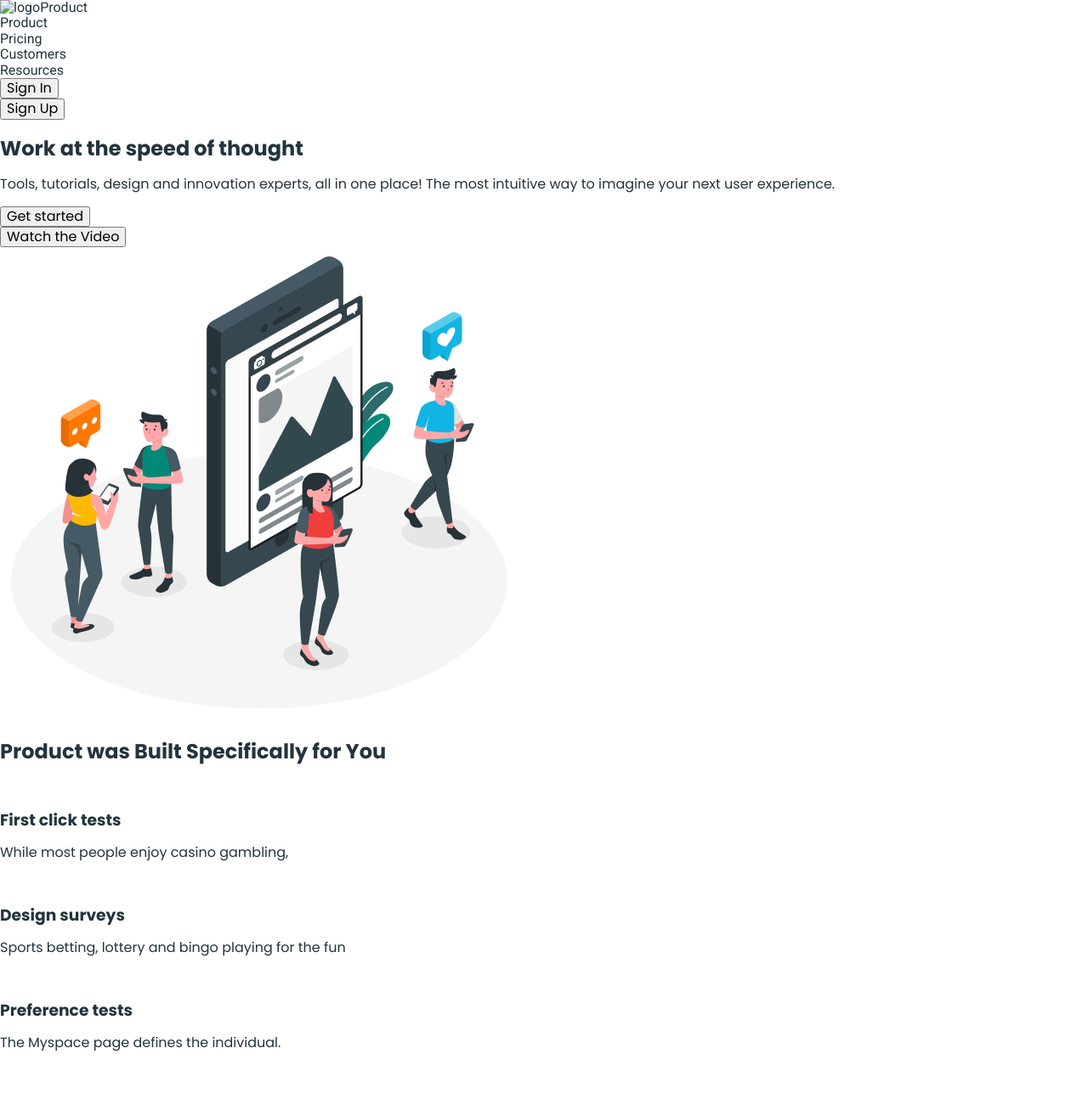
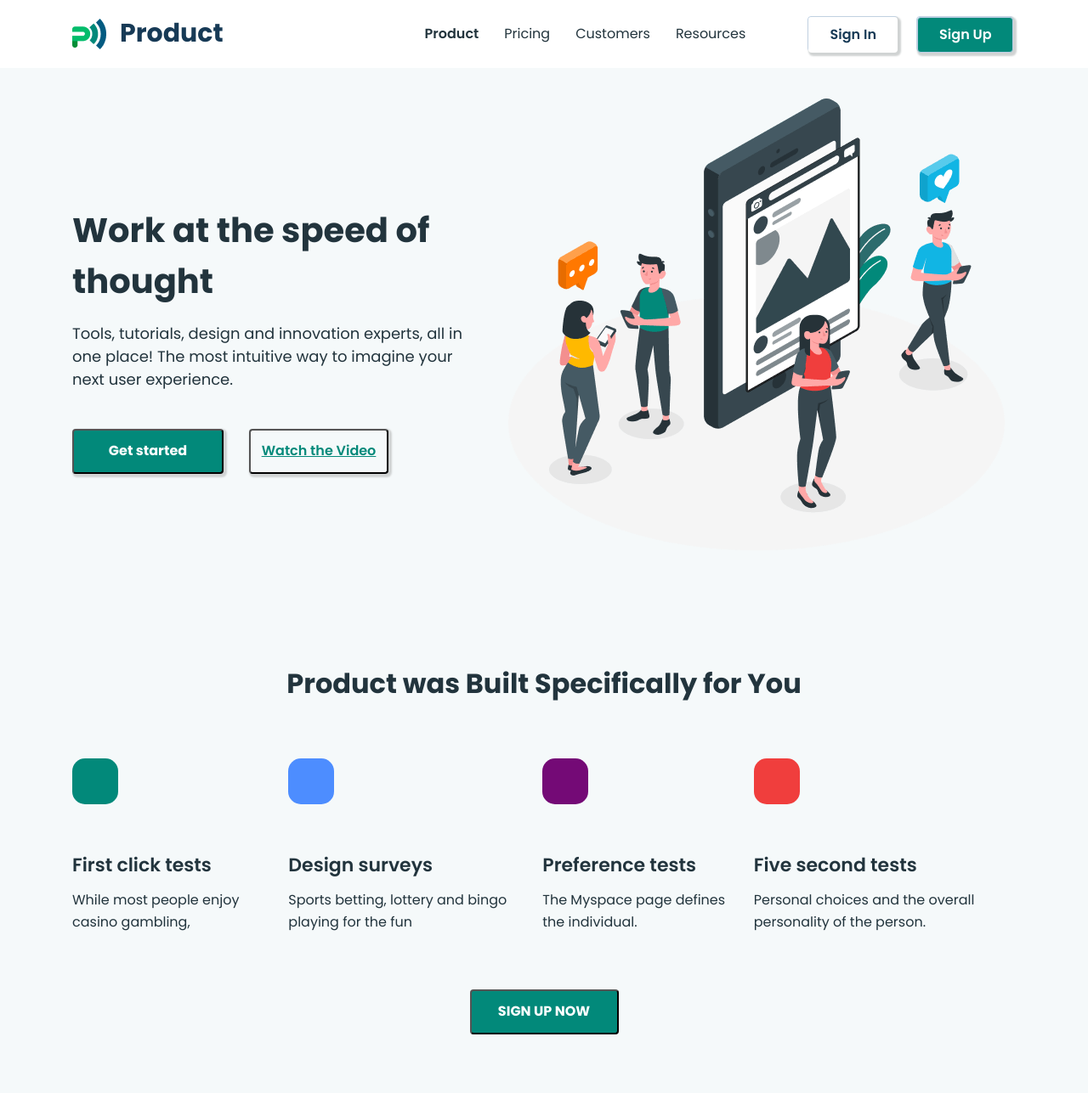
Before and after one commit to ukrainevictoria/Business-promotion, a plain HTML site: page index.html in a window 1280 px wide. Shown: the top 1287 px of the page at 85% size. Drawn offline with nearby package versions, Linux system fonts and the light colour scheme.

Commit message:
second blended

```diff
--- a/css/styles.css
+++ b/css/styles.css
@@ -8,18 +8,19 @@ body {
     }
 
 h1, h2, h3, h4, h5, h6, p,{
-    margin:0
+    margin: 0;
 }
 
 ul, ol {
     list-style-type: none;
-    padding: 0;
-    margin: 0;
+    padding-left: 0;
+    margin-top: 0;
+    margin-bottom: 0;
 }
 a {
     text-decoration: none;
     color: inherit;
-
+}
 .visually-hidden {
     position: absolute;
     width: 1px;
@@ -33,16 +34,17 @@ a {
     .address {
         font-style: normal;
 }
-    button {
+    .button {
         border: none;
         cursor: pointer;
     }
-font-family: "Inter",
-sans-serif;
-font-family: "Montserrat",
-sans-serif;
-font-family: "Roboto",
-sans-serif;
+    /* font-family: "Inter",
+    sans-serif;
+    font-family: "Montserrat",
+    sans-serif;
+    font-family: "Roboto",
+    sans-serif; */
+
 
 .container{
 max-width: 1150px;
@@ -51,119 +53,238 @@ margin: 0 auto;
 }
 
 /* Header */
+.header .container{
+display: flex;
+align-items: center;
+gap: 73px;
+}
+
+.header-navigation{
+display: flex;
+gap: 237px;
+align-items: center;
+}
+
 .header-logo{
 font-weight: 700;
 font-size: 30px;
-line-height: 0.93333;
+line-height: 0.93;
 color: #173a56;
+display: flex;
+align-items: center;
+gap: 16px;
 }
 
 .image-logo{
 width: 39px;
 height: 36px;
 }
+.header-menu-list{
+display: flex;
+column-gap: 30px;
+align-items: center;
+}
 
-.header-menu-item{
+.header-menu-link{
 font-weight: 400;
 font-size: 16px;
 line-height: 1.75;
 color: #22343d;
+padding-top: 26px;
+padding-bottom: 26px;
+display: block;
+}
+
+.current{
+font-weight: 600;
+}
+.header-button-list{
+display: flex;
+gap: 21px;
 }
 
 .header-button-item{
-font-family: "Poppins", sans-serif;
 font-weight: 600;
 font-size: 16px;
 text-align: center;
 color: #173a56;
 background-color: #fff;
-width: 105px;
 height: 42px;
 border: 1px solid #bcd0e5;
+border-radius: 4px;
 }
 
-header-button-it{
-    font-weight: 600;
-    font-size: 16px;
-    text-align: center;
+/* .header-button:hover,
+.header-button:focus{
+  background-color: #008080;
+}     */
+.sign-in{
+color: #173a56;
+width: 105px;
+background-color: #fff;
+box-shadow: 2px 2px 2px 2px
+   #d0d3d3;
+border:none
+}
+
+.sign-in:hover,
+.sign-in:focus{
+   background-color: #008080;
+   color: #fff;
+   box-shadow: 8px 5px 5px 3px
+   #b6b9b9;
+   border:none
+}
+
+.sign-up{
     color: #fff;
     background: #02897a;
-    border-radius: 4px;
     width: 113px;
-    height: 42px;
+    box-shadow: 2px 2px 2px 2px
+   #d0d3d3;
+}
+.sign-up:hover,
+.sign-up:focus,
+.hero-watch:hover,
+.hero-watch:focus{
+   background-color: #fff;
+   color: #008080;
+   box-shadow: 8px 5px 5px 3px
+   #b6b9b9;
+   border:none
 }
 
+
 /* Hero */
-.hero {}
+.hero {
+    padding: 25px 0 50px ;
+    background-color: #f5f9fa;
+}
+.hero .container{
+display: flex;
+align-items: center;
+gap: 35px;
+}
 
 .hero-title {
     font-weight: 700;
     font-size: 40px;
     line-height: 1.5;
     color: #22343d;
+    margin-bottom: 18px;
 }
 
 .hero-text {
     font-weight: 400;
     font-size: 18px;
-    line-height: 1.55556;
+    line-height: 1.5;
     color: #22343d;
+    margin-bottom: 45px;
 }
 
-.hero-button {
+.hero-button-list{
+    display: flex;
+    align-items: center;
+    gap: 30px;
+}
+.hero-button{
+    font-size; 16px;
+    border-radius: 4px;
+}
+.hero-get {
     font-weight: 700;
     font-size: 16px;
     color: #fff;
     width: 178px;
     height: 53px;
     background: #02897a;
+    box-shadow: 2px 2px 2px 2px
+   #d0d3d3;
 }
-.hero-button {
+.hero-watch {
 font-weight: 600;
 font-size: 16px;
+border-radius: 4px;
 text-decoration: underline;
 text-decoration-skip-ink: none;
 color: #02897a;
 background-color: #fff;
+width: 164px;
+height: 53px;
+background-color: inherit;
+box-shadow: 2px 2px 2px 2px
+#d0d3d3;
 }
 
 .hero-img {}
 
 /* Product Built  */
 
-.product-built {}
+.product-built {
+    padding: 50px 0 100px;
+    background-color: #f5f9fa;
 
+}
+
+.product-built .container {
+
+}
 .title-product-built {
     font-weight: 700;
     font-size: 32px;
     text-align: center;
     color: #22343d;
+    margin-bottom: 70px;
+}
+.box-icon {
+    border-radius: 15px;
+    width: 54px;
+    height: 54px;
+    margin-bottom: 18px;
+}
+.product-built-list {
+    display: flex;
+    gap: 30px;
+    margin-bottom: 50px;
 }
 
-.product-built-list {}
-
 .product-built-item {}
-
-.project-built-subtitle {
+.green {
+background: #02897a;
+}
+.blue {
+background: #4d8dff;
+}
+.violett {
+background: #740a76;
+}
+.red {
+background: #f03e3d;
+}
+.product-built-subtitle {
     font-weight: 600;
     font-size: 22px;
     color: #22343d;
+    margin-bottom: 15px;
 }
 
-.project-built-text {
+.product-built-text {
     font-weight: 400;
     font-size: 16px;
     line-height: 1.625;
     color: #22343d;
 }
 
-.project-button {
+.product-button {
     font-weight: 700;
     font-size: 16px;
-    color: #fff
+    color: #fff;
     width: 175px;
     height: 53px;
     background: #02897a;
+    border-radius: 4px;
+    display: block;
+    margin: 0 auto;
 }
 
 /* Management */
@@ -205,7 +326,7 @@ color: #22343d;
     font-weight: 400;
     font-size: 16px;
     line-height: 1.625;
-    olor: #22343d;
+    color: #22343d;
 }
 
 /* Customer Support */
--- a/index.html
+++ b/index.html
@@ -4,15 +4,17 @@
 <head>
     <meta charset="UTF-8">
     <meta name="viewport" content="width=device-width, initial-scale=1.0">
-    <title>Business promotion</title>
+    <!-- Normalize -->
+   <link rel="stylesheet" href="https://cdnjs.cloudflare.com/ajax/libs/modern-normalize/3.0.1/modern-normalize.min.css"
+        integrity="sha512-q6WgHqiHlKyOqslT/lgBgodhd03Wp4BEqKeW6nNtlOY4quzyG3VoQKFrieaCeSnuVseNKRGpGeDU3qPmabCANg=="
+        crossorigin="anonymous" referrerpolicy="no-referrer">
+        <!-- Fonts -->
     <link rel="preconnect" href="https://fonts.googleapis.com">
     <link rel="preconnect" href="https://fonts.gstatic.com" crossorigin>
     <link
-        href="https://fonts.googleapis.com/css2?family=Inter:,wght@14..32,100..900&family=Montserrat:wght@400,500,600,700,800,900&family=Poppins:ital,wght@0,100;0,200;0,300;0,400;0,500;0,600;0,700;0,800;0,900;1,200;1,500;1,600;1,700&family=Roboto:wght@100..900&display=swap"
+        href="https://fonts.googleapis.com/css2?family=Inter:wght@100..900&family=Montserrat:wght@400;500;600;700;800;900&family=Poppins:wght@400;500;600;700;800;900;&family=Roboto:wght@100..900"
         rel="stylesheet">
-        <link rel="stylesheet" href="https://cdnjs.cloudflare.com/ajax/libs/modern-normalize/3.0.1/modern-normalize.min.css"
-            integrity="sha512-q6WgHqiHlKyOqslT/lgBgodhd03Wp4BEqKeW6nNtlOY4quzyG3VoQKFrieaCeSnuVseNKRGpGeDU3qPmabCANg=="
-            crossorigin="anonymous" referrerpolicy="no-referrer">
+        <!-- CSS -->
     <link rel="stylesheet" href="./css/styles.css">
         </head>
 
@@ -21,19 +23,24 @@
     <header class="header">
         <div class="container">
              <nav class="header-navigation">
-            <a class="header-logo" href="/index.html"> <img class="image-logo" href="./images-business/logo-min.png"
-                    alt="logo" />Product</a>
+            <a href="/index.html" class="header-logo"><img src="./images-business/logo-min.png" alt="logo"/>Product</a>
             <ul class="header-menu-list">
-                <li class="header-menu-item-current"><a class="header-menu-link" href="/index.html"> Product</a> </li>
-                <li class="header-menu-item"><a class="header-menu-link" href="/pricing.html">Pricing</a></li>
-                <li class="header-menu-item"><a class="header-menu-link" href="/customers.html">Customers</a></li>
-                <li class="header-menu-item"><a class="header-menu-link" href="/resourses.html">Resources</a></li>
+                <li class="header-menu-item">
+                    <a href="/index.html" class="header-menu-link current"> Product</a> </li>
+                <li class="header-menu-item">
+                    <a href="/pricing.html" class="header-menu-link">Pricing</a></li>
+                <li class="header-menu-item">
+                    <a href="/customers.html" class="header-menu-link">Customers</a></li>
+                <li class="header-menu-item">
+                    <a href="/resourses.html" class="header-menu-link">Resources</a></li>
             </ul>
         </nav>
 
         <ul class="header-button-list">
-            <li class="header-button-item"><button type="button">Sign In</button></li>
-            <li class="header-button-it"><button type="button">Sign Up</button></li>
+            <li class="header-button-item">
+            <button type="button" class="header-button-item sign-in">Sign In</button></li>
+            <li class="header-button-item">
+            <button type="button" class="header-button-item sign-up">Sign Up</button></li>
         </ul>
         </div>
     </header>
@@ -43,42 +50,48 @@
   <main>
     <!-- Hero -->
     <section class="hero">
+        <div class="container">
+            <div class="hero-text-wrap">
                 <h1 class="hero-title">Work at the speed of thought</h1>
                 <p class="hero-text">Tools, tutorials, design and innovation experts, all in one place! The most intuitive way to imagine your next user
                 experience.</p>
-        <ul>
-            <li class="hero-button"><button type="button">Get started</button></li>
-            <li class="hero-button"><button type="button">Watch the Video</button></li>
+                <ul class="hero-button-list">
+                    <li class="hero-button"><button type="button" class="hero-button hero-get ">Get started</button></li>
+                    <li class="hero-button"><button type="button" class="hero-button hero-watch">Watch the Video</button></li>
                 </ul>
+            </div>
                    <img class="hero-img"  src="./images-business/hero-img.png" alt="hero" width="610">
+        </div>
     </section>
 
      <!-- Product Built -->
     <section class="product-built">
+        <div class="container">
             <h2 class="title-product-built">Product was Built Specifically for You</h2>
             <ul class="product-built-list">
-            <li class="product-built-item">
+                <li class="product-built-item"><div class="green box-icon"></div>
                     <img  src="" alt="">
-                <h3 class="project-built-subtitle">First click tests</h3>
-                <p class="project-built-text">While most people enjoy casino gambling,</p>
+                    <h3 class="product-built-subtitle">First click tests</h3>
+                    <p class="product-built-text">While most people enjoy casino gambling,</p>
                 </li>
-            <li>
+                <li class="product-built-item"><div class="blue box-icon"></div>
                     <img src="" alt="">
-                <h3 class="project-built-subtitle">Design surveys</h3>
-                <p class="project-built-text">Sports betting, lottery and bingo playing for the fun</p>
+                    <h3 class="product-built-subtitle">Design surveys</h3>
+                    <p class="product-built-text">Sports betting, lottery and bingo playing for the fun</p>
                 </li>
-            <li>
+                <li class="product-built-item"><div class="violett box-icon"></div>
                     <img src="" alt="">
-                <h3 class="project-built-subtitle">Preference tests</h3>
-                <p class="project-built-text">The Myspace page defines the individual.</p>
+                    <h3 class="product-built-subtitle">Preference tests</h3>
+                    <p class="product-built-text">The Myspace page defines the individual.</p>
                 </li>
-            <li>
+                <li class="product-built-item"><div class="red box-icon"> </div>
                     <img src="" alt="">
-                <h3 class="project-built-subtitle">Five second tests</h3>
-                <p class="project-built-text">Personal choices and the overall personality of the person. </p>
+                    <h3 class="product-built-subtitle">Five second tests</h3>
+                    <p class="product-built-text">Personal choices and the overall personality of the person. </p>
                 </li>
             </ul>
-        <button class="project-button" type="button">SIGN UP NOW</button>
+            <button class="product-button" type="button" class="product-built-button">SIGN UP NOW</button>
+        </div>
     </section>
 
     <!-- Management -->
@@ -171,7 +184,7 @@
             <h3>Increasing Prosperity With Positive Thinking</h3>
         </li>
         <li>
-            <img src="./images-business/people.png" alt="peoples">width="350"
+            <img src="./images-business/peoples.png" alt="peoples">width="350"
             <p>By Wahid Ari | 03 March 2019</p>
             <h3>Motivation Is The First Step To Success</h3>
         </li>
```
Also changed, not shown: customers.html (+44 -15 lines), pricing.html (+36 -8 lines), resourses.html (added, +54 -0 lines). Lines whose indentation alone changed are shown as unchanged.
